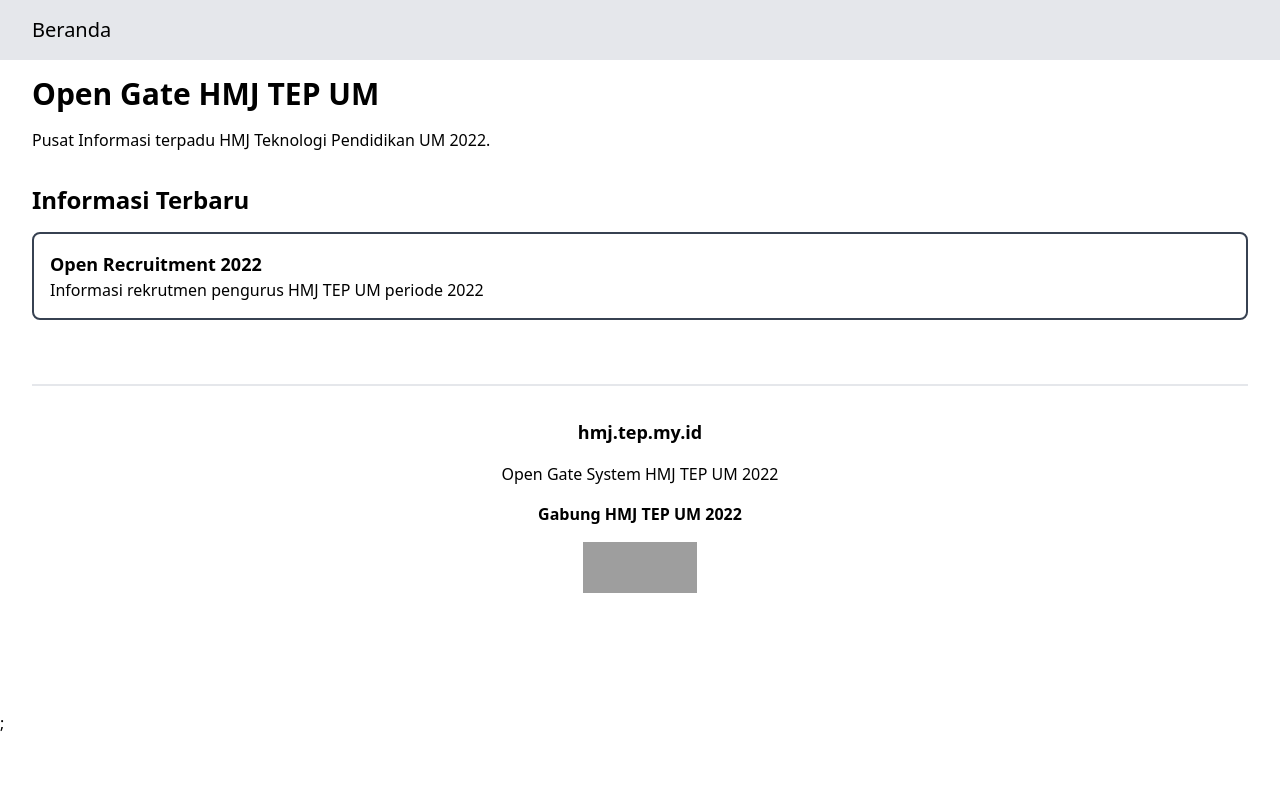
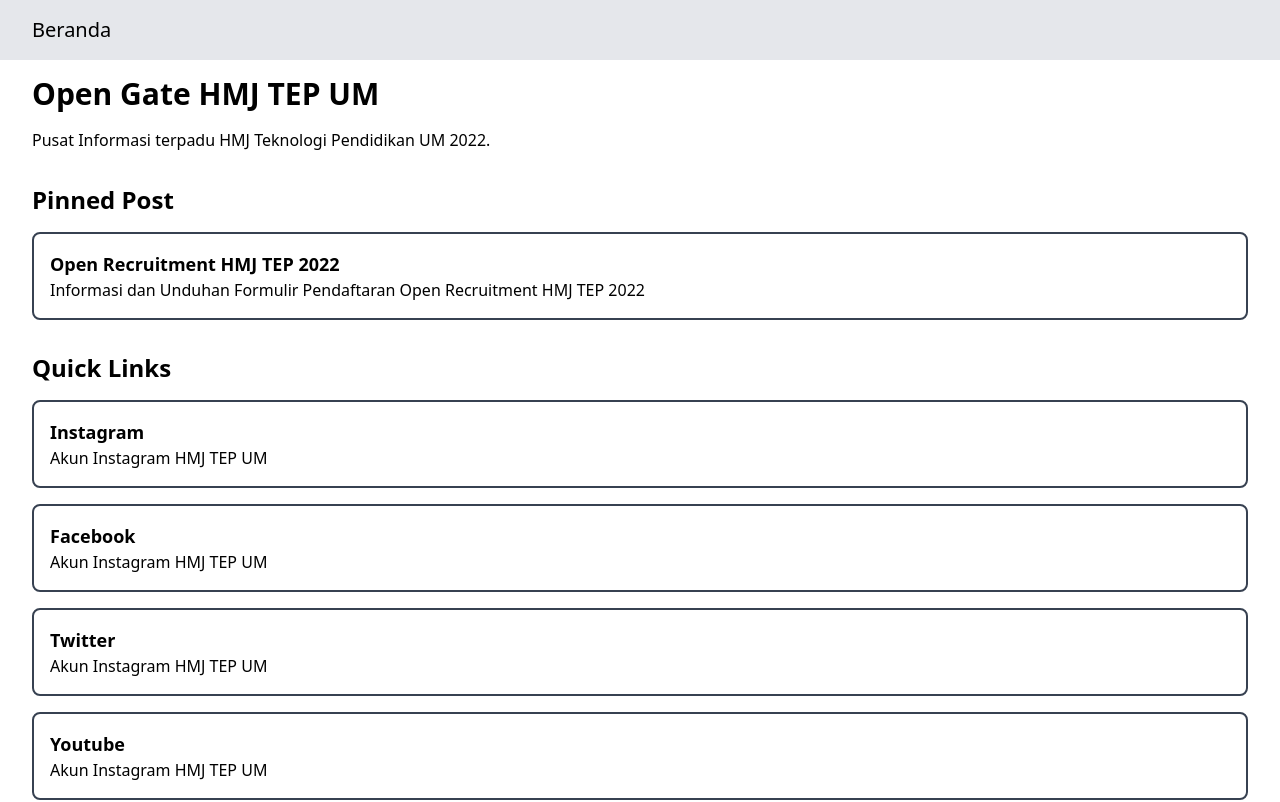
Before and after one commit to teknologi-pendidikan/hmj.tep, a Next.js app: page / in a window 1280 px wide. Shown: the top 802 px of the page. Built offline with nearby package versions, Linux system fonts and the light colour scheme; no server answers; grey boxes are pictures that could not be loaded.

Commit message:
feat: populate links by the json datas

```diff
--- a/next.config.js
+++ b/next.config.js
@@ -58,4 +58,9 @@ module.exports = {
   images: {
     domains: ["www.netlify.com"],
   },
+  i18n: {
+    locales: ["id"],
+    defaultLocale: "id",
+    ignoreRoutes: ["/404", "/_app", "/_error"],
+  },
 };
--- a/src/components/cardContent.tsx
+++ b/src/components/cardContent.tsx
@@ -4,13 +4,14 @@ import React, { PropsWithChildren } from "react";
 export interface Props {
   title: string;
   description: string;
+  links: string;
 }
 
 export default function CardInformasi(
   Props: PropsWithChildren<Props>
 ): JSX.Element {
   return (
-    <Link href={`/rekrutmen`} passHref>
+    <Link href={`${Props.links}`} passHref>
       <div className="artikel-terbaru border-2 border-gray-700 rounded-lg mt-4 p-4 flex hover:cursor-pointer  hover:outline hover:outline-4">
         <div className="heading flex-1 pr-3">
           <h4 className="text-lg font-bold">{Props.title}</h4>
--- /dev/null
+++ b/src/data/links.json
@@ -0,0 +1,32 @@
+[
+  {
+    "title": "Instagram",
+    "link": "https://www.instagram.com/hmjtep_um",
+    "description": "Akun Instagram HMJ TEP UM"
+  },
+  {
+    "title": "Facebook",
+    "link": "https://www.facebook.com/hmjtep.um",
+    "description": "Akun Instagram HMJ TEP UM"
+  },
+  {
+    "title": "Twitter",
+    "link": "https://twitter.com/hmjtep_um",
+    "description": "Akun Instagram HMJ TEP UM"
+  },
+  {
+    "title": "Youtube",
+    "link": "https://www.youtube.com/channel/UC-lHJZR3Gqxm24_Vd_AJ5Yw",
+    "description": "Akun Instagram HMJ TEP UM"
+  },
+  {
+    "title": "Linkedin",
+    "link": "https://www.linkedin.com/company/hmjtep-um",
+    "description": "Akun Instagram HMJ TEP UM"
+  },
+  {
+    "title": "Github",
+    "link": "htpps://github.com/teknologi-pendidikan",
+    "description": "Repositori Sentral HMJ TEP UM"
+  }
+]
--- /dev/null
+++ b/src/data/pinnedpost.json
@@ -0,0 +1,7 @@
+[
+  {
+    "title": "Open Recruitment HMJ TEP 2022",
+    "link": "/rekrutmen",
+    "description": "Informasi dan Unduhan Formulir Pendaftaran Open Recruitment HMJ TEP 2022"
+  }
+]
--- a/src/pages/_app.tsx
+++ b/src/pages/_app.tsx
@@ -16,6 +16,10 @@ function MyApp({ Component, pageProps }: AppProps) {
       router.events.off("routeChangeComplete", handleRouteChange);
     };
   }, [router.events]);
+
+  console.info(
+    "==============================\nHMJ Teknologi Pendidikan UM\n==============================\nSistem Portal Informasi Terpadu\nGithub: gh://teknologi-pendidikan\nCreator: gh://vzrenggamani\n\nBugs or Vulnerability Reportings to:\nconcern@tep.my.id\n==============================\n"
+  );
 
   return (
     <>
--- a/src/pages/index.tsx
+++ b/src/pages/index.tsx
@@ -1,4 +1,6 @@
-import type { NextPage } from "next";
+/* eslint-disable @typescript-eslint/no-var-requires */
+import type { GetStaticProps, InferGetStaticPropsType, NextPage } from "next";
+
 import {
   Header,
   Footer,
@@ -8,7 +10,53 @@ import {
   SectionGrub,
 } from "components";
 
-const Home: NextPage = () => {
+type sosmedLinks = {
+  id: number;
+  title: string;
+  description: string;
+  link: string;
+};
+
+export const getStaticProps: GetStaticProps = async () => {
+  const data: sosmedLinks = require("data/links.json");
+  const pinnedposts: sosmedLinks = require("data/pinnedpost.json");
+  return {
+    props: {
+      data,
+      pinnedposts,
+    },
+  };
+};
+
+function Home({
+  data,
+  pinnedposts,
+}: InferGetStaticPropsType<typeof getStaticProps>) {
+  const bunchOfLink = [];
+  const pinnedPost = [];
+
+  for (let i = 0; i < data.length; i += 1) {
+    bunchOfLink.push(
+      <CardInformasi
+        key={i}
+        title={data[i].title}
+        description={data[i].description}
+        links={data[i].link}
+      />
+    );
+  }
+
+  for (let i = 0; i < pinnedposts.length; i += 1) {
+    pinnedPost.push(
+      <CardInformasi
+        key={i}
+        title={pinnedposts[i].title}
+        description={pinnedposts[i].description}
+        links={pinnedposts[i].link}
+      />
+    );
+  }
+
   return (
     <>
       <SEO
@@ -21,15 +69,15 @@ const Home: NextPage = () => {
         title="Open Gate HMJ TEP UM"
         description="Pusat Informasi terpadu HMJ Teknologi Pendidikan UM 2022."
       />
-      <SectionGrub title="Informasi Terbaru">
-        <CardInformasi
-          title="Open Recruitment 2022"
-          description="Informasi rekrutmen pengurus HMJ TEP UM periode 2022"
-        />
+      <SectionGrub title="Pinned Post">
+        <ul>{pinnedPost}</ul>
+      </SectionGrub>
+      <SectionGrub title="Quick Links">
+        <ul>{bunchOfLink}</ul>
       </SectionGrub>
       <Footer />
     </>
   );
-};
+}
 
 export default Home;
```
Also changed, not shown: 1 other file (tests, documents, lock files or other folders).
